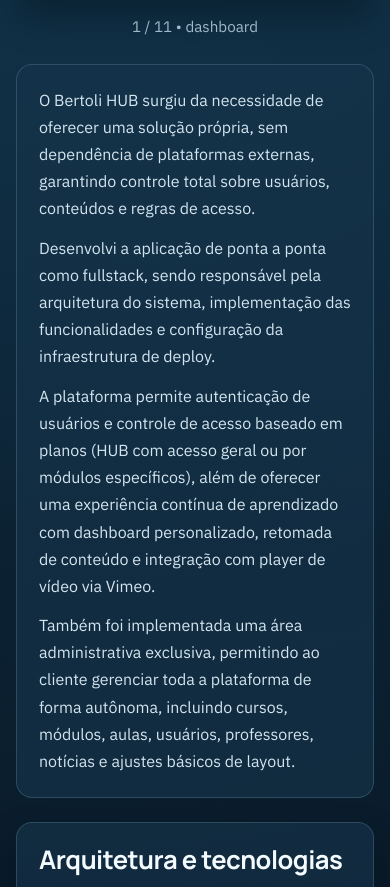
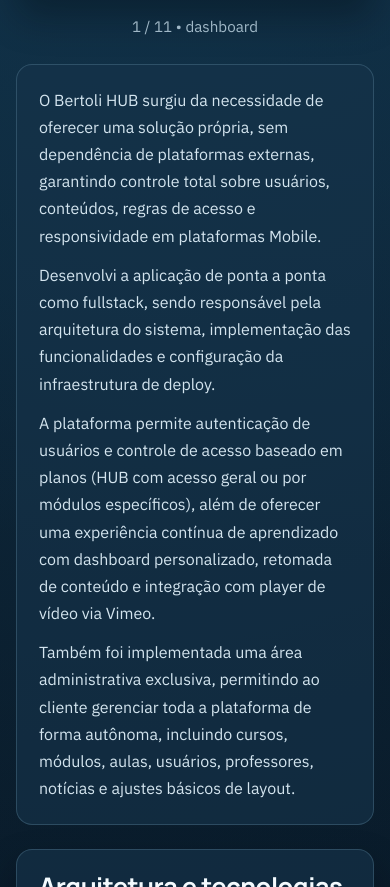
Before and after one commit to Ranzoni/portfolio, a plain HTML site: page bertoli-hub.html in a window 390 px wide. Shown: the part 886-1773 px from the top of the page. Drawn offline with nearby package versions, Linux system fonts and the light colour scheme.

Commit message:
Update project description to emphasize mobile responsiveness and user control features

```diff
--- a/bertoli-hub.html
+++ b/bertoli-hub.html
@@ -57,7 +57,7 @@
       </div>
 
       <div class="project-content-block">
-        <p>O Bertoli HUB surgiu da necessidade de oferecer uma solução própria, sem dependência de plataformas externas, garantindo controle total sobre usuários, conteúdos e regras de acesso.</p>
+        <p>O Bertoli HUB surgiu da necessidade de oferecer uma solução própria, sem dependência de plataformas externas, garantindo controle total sobre usuários, conteúdos, regras de acesso e responsividade em plataformas Mobile.</p>
         <p>Desenvolvi a aplicação de ponta a ponta como fullstack, sendo responsável pela arquitetura do sistema, implementação das funcionalidades e configuração da infraestrutura de deploy.</p>
         <p>A plataforma permite autenticação de usuários e controle de acesso baseado em planos (HUB com acesso geral ou por módulos específicos), além de oferecer uma experiência contínua de aprendizado com dashboard personalizado, retomada de conteúdo e integração com player de vídeo via Vimeo.</p>
         <p>Também foi implementada uma área administrativa exclusiva, permitindo ao cliente gerenciar toda a plataforma de forma autônoma, incluindo cursos, módulos, aulas, usuários, professores, notícias e ajustes básicos de layout.</p>
```
